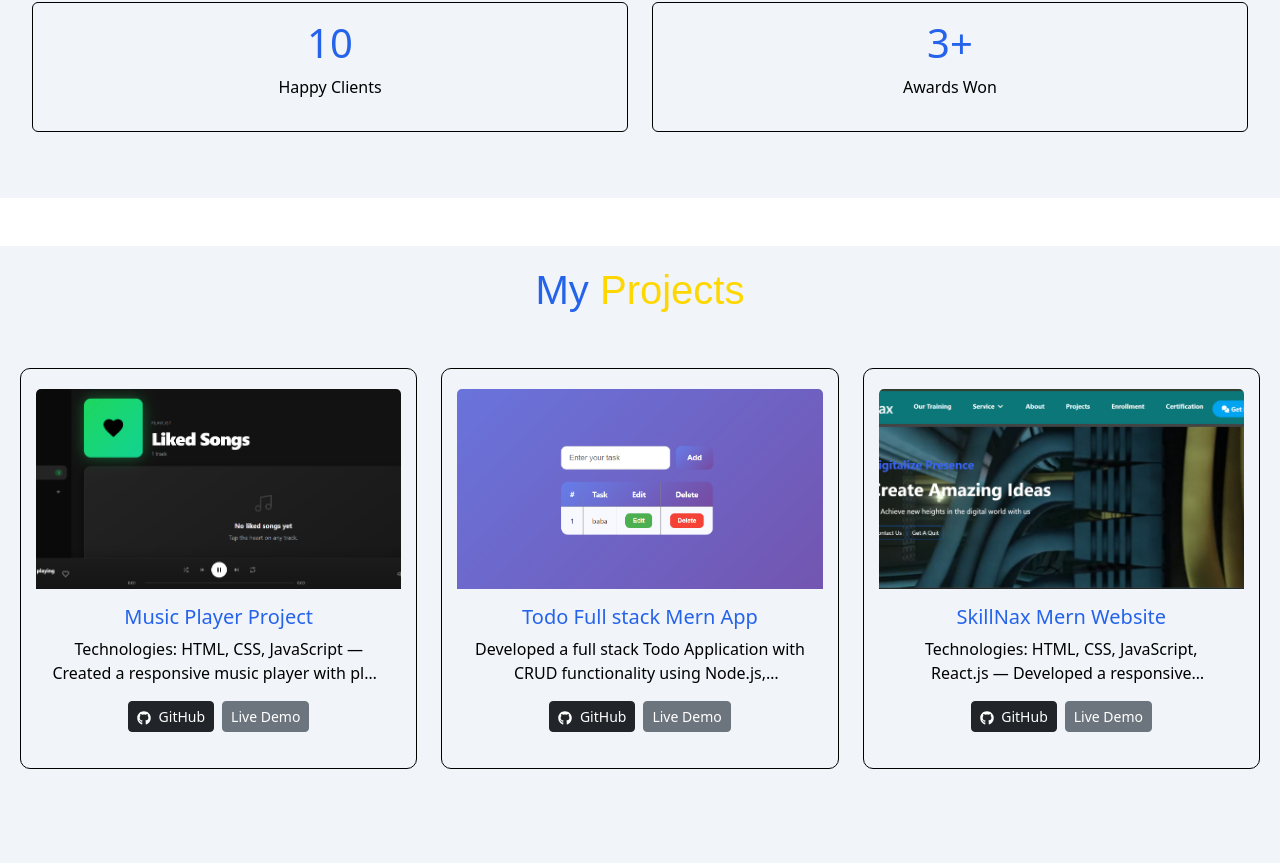
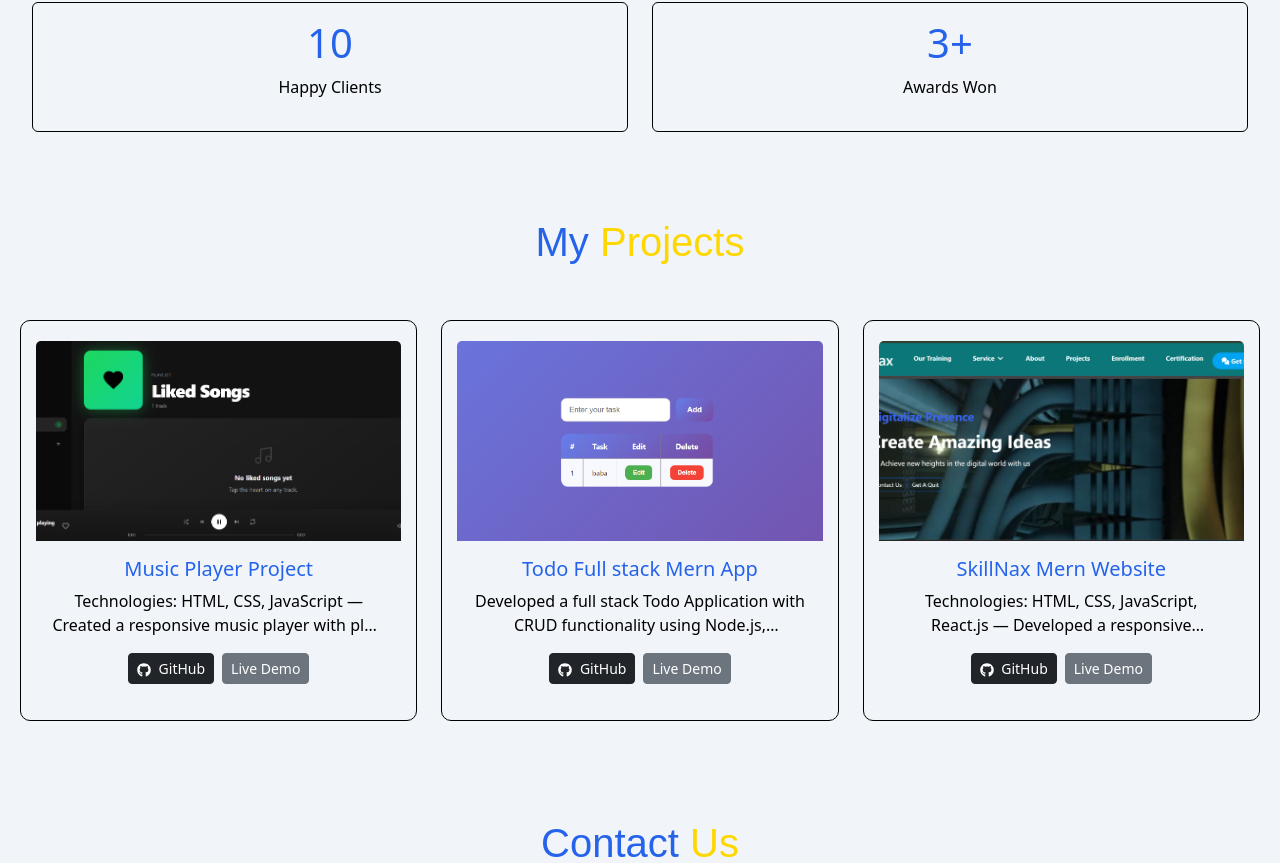
Before and after one commit to MShakir7852/Portfolio, a React (Create React App) app: page / in a window 1280 px wide. Shown: the part 1557-2420 px from the top of the page. Built offline with nearby package versions, Linux system fonts and the light colour scheme.

Commit message:
Updated project

```diff
--- a/src/PortfolioWebsite/Project.jsx
+++ b/src/PortfolioWebsite/Project.jsx
@@ -37,7 +37,7 @@ export default function Project() {
 
 
   return (
-    <div className="portfolio mt-5 ">
+    <div className="portfolio">
       <h1 className="text-center mb-4">
         My <span style={{ color: "gold" }}>Projects</span>
       </h1>
```
